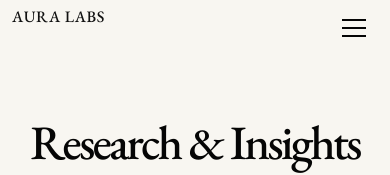
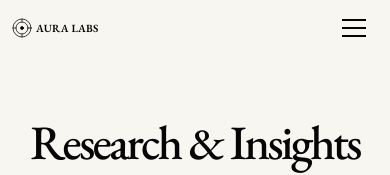
Before and after one commit to BrazoBZL/auralabs-site, a plain HTML site: page blog.html in a window 390 px wide. Shown: the top 175 px of the page. Drawn offline with nearby package versions, Linux system fonts and the light colour scheme.

Commit message:
Add: Aura Labs logo with responsive sizing on all pages - links to home

```diff
--- a/blog.html
+++ b/blog.html
@@ -52,7 +52,18 @@
 </head>
 <body>
   <header class="site-header">
-    <a class="brand" href="index.html">AURA LABS</a>
+    <a class="brand-logo" href="index.html">
+      <svg class="logo" viewBox="0 0 40 40" xmlns="http://www.w3.org/2000/svg" fill="none" stroke="currentColor" stroke-width="1.5" stroke-linecap="round" stroke-linejoin="round">
+        <circle cx="20" cy="20" r="18" />
+        <circle cx="20" cy="20" r="12" />
+        <circle cx="20" cy="20" r="3" fill="currentColor" />
+        <line x1="20" y1="2" x2="20" y2="8" />
+        <line x1="20" y1="32" x2="20" y2="38" />
+        <line x1="2" y1="20" x2="8" y2="20" />
+        <line x1="32" y1="20" x2="38" y2="20" />
+      </svg>
+      <span class="brand-text">AURA LABS</span>
+    </a>
     <nav class="main-nav">
       <a href="index.html">Home</a>
       <a href="catalog.html">Compounds</a>
--- a/styles.css
+++ b/styles.css
@@ -33,6 +33,27 @@ a{color:inherit}
   font-family:"EB Garamond",serif;
   font-size:27px;
   letter-spacing:.08em;
+}
+.brand-logo{
+  display:flex;
+  align-items:center;
+  gap:12px;
+  text-decoration:none;
+  color:#050505;
+  transition:opacity .2s;
+}
+.brand-logo:hover{opacity:.7}
+.logo{
+  width:32px;
+  height:32px;
+  color:#050505;
+  flex-shrink:0;
+}
+.brand-text{
+  font-family:"EB Garamond",serif;
+  font-size:16px;
+  letter-spacing:.08em;
+  font-weight:600;
 }
 .main-nav{
   display:flex;
@@ -424,6 +445,9 @@ footer{
 @media(max-width:900px){
   .site-header{position:relative;padding:0 22px;height:64px}
   .brand{font-size:20px}
+  .brand-logo{gap:8px}
+  .logo{width:28px;height:28px}
+  .brand-text{font-size:14px}
   .main-nav{display:none}
   .mobile-menu-btn{display:block}
   .hero,.standard,.inventory-preview,.catalog-hero,footer{grid-template-columns:1fr}
@@ -442,6 +466,9 @@ footer{
 @media(max-width:767px){
   .site-header{height:60px;padding:0 16px;position:relative}
   .brand{font-size:18px;letter-spacing:.06em}
+  .brand-logo{gap:6px}
+  .logo{width:24px;height:24px}
+  .brand-text{font-size:12px;letter-spacing:.04em}
   .main-nav{display:none}
   .hero{grid-template-columns:1fr;min-height:auto}
   .hero-copy{padding:50px 16px 30px}
@@ -504,6 +531,9 @@ footer{
   body{font-size:14px}
   .site-header{height:56px;padding:0 12px}
   .brand{font-size:16px;letter-spacing:.04em}
+  .brand-logo{gap:4px}
+  .logo{width:20px;height:20px}
+  .brand-text{font-size:11px;letter-spacing:.02em}
   .hero-copy{padding:40px 12px 24px}
   .hero-image{min-height:240px}
   h1{font-size:clamp(28px,6vw,36px);margin-bottom:16px;line-height:1.1}
```
Also changed, not shown: account.html (+12 -1 lines), catalog.html (+12 -1 lines), checkout.html (+12 -1 lines), index.html (+12 -1 lines), logo.svg (added).
